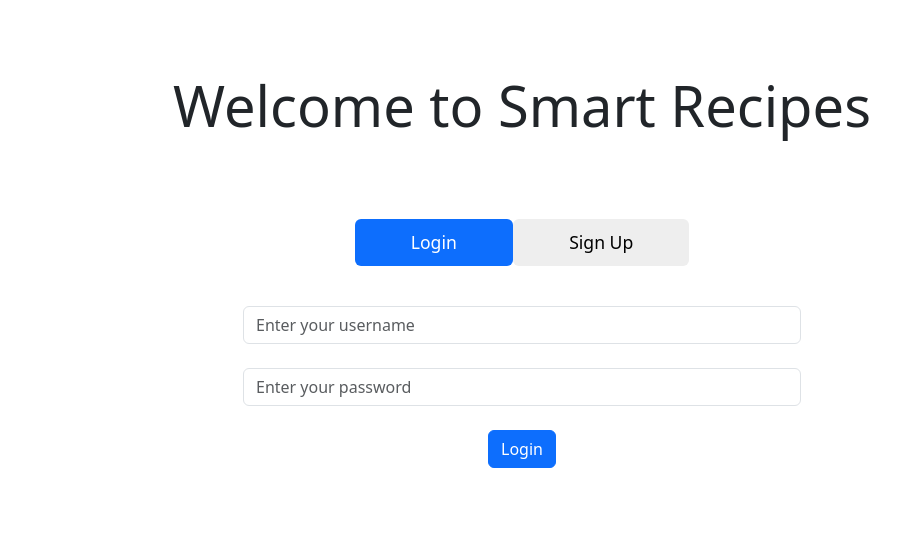
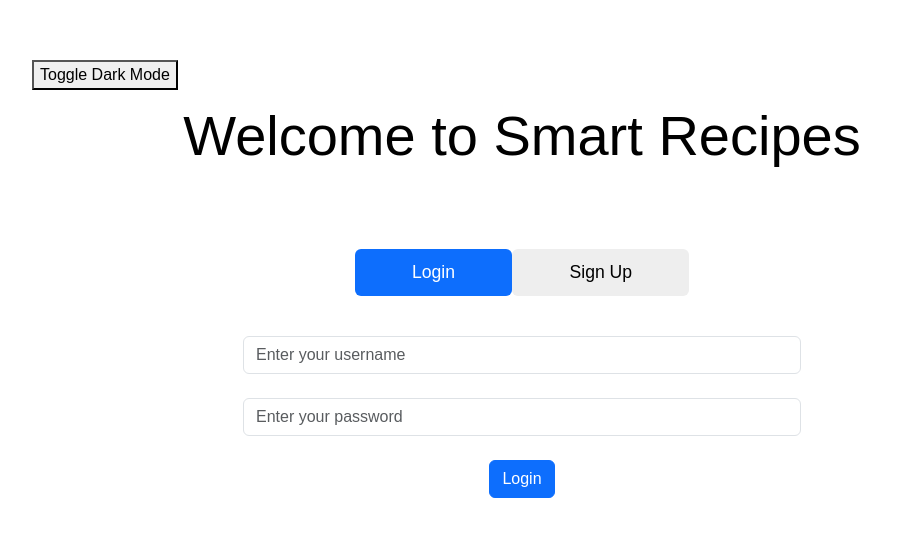
Before and after one commit to 5914-project/MainRepo, a Flask app: page / in a window 1280 px wide. Shown: the top 551 px of the page, without its empty margins (118-1018 px from the left). Run offline with Flask 2, Linux system fonts and the light colour scheme.

Commit message:
Dark mode added

```diff
--- a/static/scripts.js
+++ b/static/scripts.js
@@ -194,6 +194,22 @@ function clearAllFields() {
   }
 }
 
+//Dark mode
+function toggleDarkMode() {
+  var body = document.querySelector('body');
+  body.classList.toggle('dark-mode');
+
+  // Save the user's preference to local storage
+  var isDarkModeEnabled = body.classList.contains('dark-mode');
+  localStorage.setItem('dark-mode-enabled', isDarkModeEnabled);
+}
+
+// Load the user's preferred mode from local storage
+var isDarkModeEnabled = localStorage.getItem('dark-mode-enabled');
+if (isDarkModeEnabled === 'true') {
+  document.querySelector('body').classList.add('dark-mode');
+}
+
 //----------------- feedback page functions ------------------------------//
 function submitComment() {
     var comment = document.getElementById("comment").value;
--- a/static/style.css
+++ b/static/style.css
@@ -1,8 +1,10 @@
 /* Add some default styles */
-.body {
+body {
   font-family: Arial, sans-serif;
   text-align: center;
   padding: 30px;
+  background-color: white;
+  color: black;
 }
 
 /* Style the header */
@@ -206,10 +208,17 @@ button[type="submit"]:hover, button[type="button"]:hover {
     margin-right: 35%;
   }
 
-.username {
-    float: left;
-    margin-left: 5%;
-}
+  .username {
+      float: left;
+      margin-left: 5%;
+  }
+
+  #dark-mode {
+    position: absolute;
+    top: 60px;
+    left: 150px;
+  }
+
   #items {
     list-style: none; /* remove bullet points */
     padding: 0; /* remove default padding */
--- a/templates/feedback.html
+++ b/templates/feedback.html
@@ -2,8 +2,9 @@
 
 {% block content %}
     <div class="body">
+        <button onclick="toggleDarkMode()" id = "dark-mode">Toggle Dark Mode</button>
         <div class="logo-container">
-        <img src="/static/images/Logo.png" alt="Logo" class="logo img">
+            <img src="/static/images/Logo.png" alt="Logo" class="logo img">
         </div>
         <div class="sidebar">
             <a href="/">Logout</a>
--- a/templates/login.html
+++ b/templates/login.html
@@ -5,7 +5,7 @@
         <br><br><br>
         <h1 class="display-4">Welcome to Smart Recipes</h1>
         <br><br><br>
-
+        <button onclick="toggleDarkMode()" id = "dark-mode">Toggle Dark Mode</button>
         <div class="login-button-width">
             <ul class="nav nav-pills nav-fill mb-3 pills" id="pills-tab">
                 <li class="nav-item">
--- a/templates/team.html
+++ b/templates/team.html
@@ -2,6 +2,7 @@
 
 {% block content %}
     <div class="body">
+        <button onclick="toggleDarkMode()" id = "dark-mode">Toggle Dark Mode</button>
         <div class="logo-container">
             <img src="/static/images/Logo.png" alt="Logo" class="logo">
         </div>
```
Also changed, not shown: other parts of static/style.css (+50 -0 lines), templates/home.html (+4 -3 lines).
